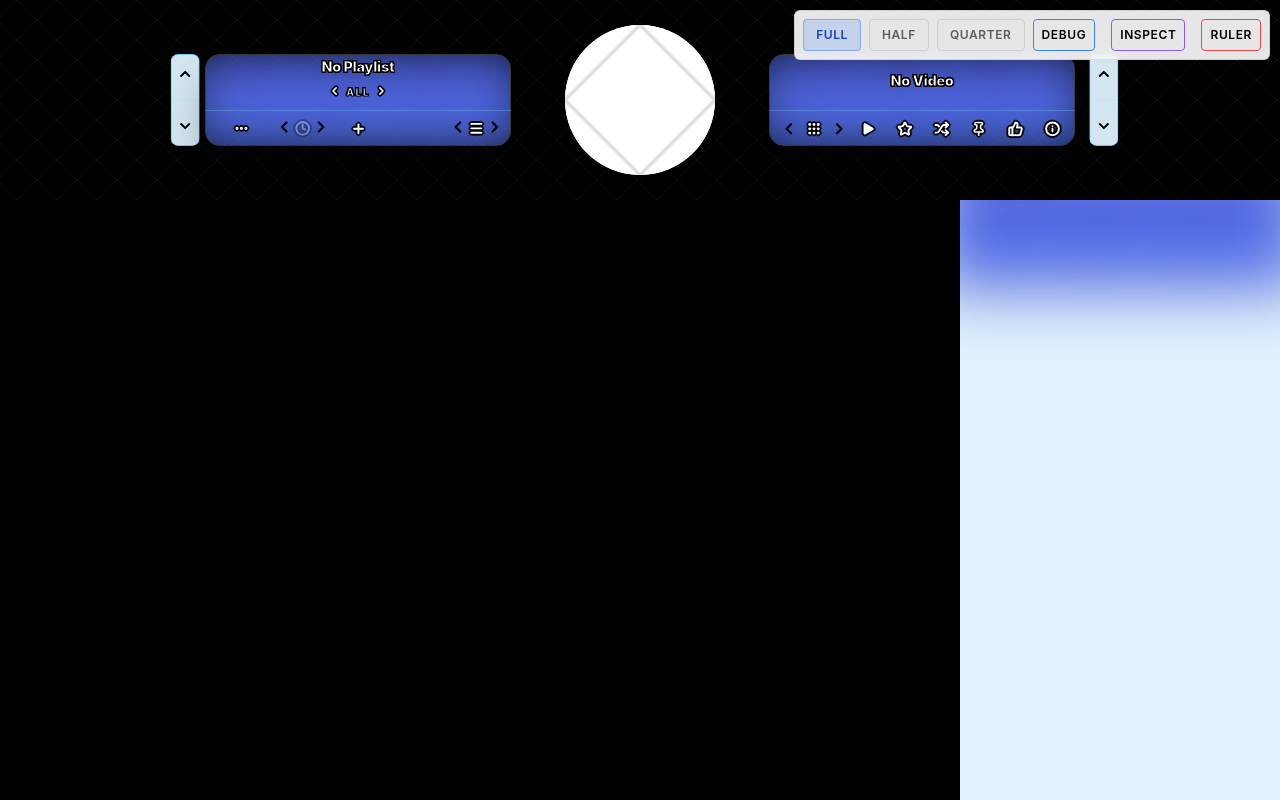
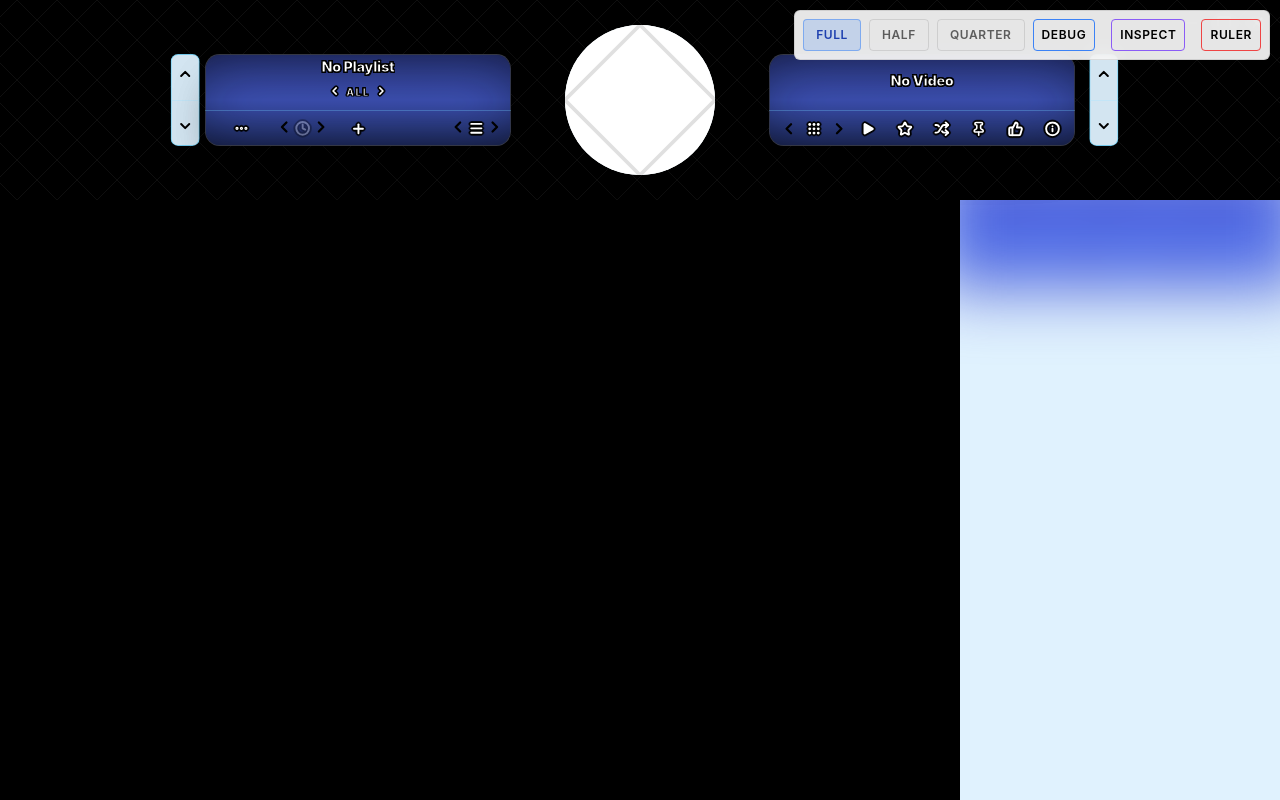
Before and after one commit to openlibraryjzm-hub/localyttv, a React (Vite) app: page / in a window 1280 px wide. Built offline with nearby package versions, Linux system fonts and the light colour scheme.

Commit message:
Convert Top Controller Menu backdrops into solid opaque cards with App Banner color gradients

```diff
--- a/src/components/PlayerControllerPlaylistMenu.jsx
+++ b/src/components/PlayerControllerPlaylistMenu.jsx
@@ -227,11 +227,12 @@ export default function PlayerControllerPlaylistMenu(props) {
           width: `${menuWidth}px`,
           height: `${menuHeight}px`
         }}>
-          {/* Blurred App Banner Backdrop Layer */}
+          {/* Solid App Banner Gradient Backdrop Layer */}
           <div
             aria-hidden="true"
-            className="absolute inset-0 rounded-2xl overflow-hidden pointer-events-none z-0 border border-white/25 shadow-2xl"
+            className="absolute inset-0 rounded-2xl overflow-hidden pointer-events-none z-0 border border-white/20 shadow-2xl bg-slate-950"
           >
+            {/* Blurred App Banner Image Layer */}
             <div style={{
               position: 'absolute',
               inset: 0,
@@ -239,9 +240,12 @@ export default function PlayerControllerPlaylistMenu(props) {
               backgroundPosition: `${bannerHorizontal}% ${bannerVertical}%`,
               backgroundRepeat: 'repeat-x',
               backgroundSize: `${bannerScale}vw auto`,
-              filter: 'blur(28px)',
-              transform: 'scale(1.15)',
+              filter: 'blur(36px)',
+              opacity: 0.85,
+              transform: 'scale(1.25)',
             }} />
+            {/* Depth Gradient Overlay */}
+            <div className="absolute inset-0 bg-gradient-to-b from-black/20 via-transparent to-black/40" />
           </div>
           <div
             className="flex-grow flex flex-col items-center justify-center px-4 relative z-10 overflow-x-visible overflow-y-hidden w-full h-full min-h-0"
--- a/src/components/PlayerControllerVideoMenu.jsx
+++ b/src/components/PlayerControllerVideoMenu.jsx
@@ -246,11 +246,12 @@ export default function PlayerControllerVideoMenu(props) {
           width: `${menuWidth}px`,
           height: `${menuHeight}px`
         }}>
-          {/* Blurred App Banner Backdrop Layer */}
+          {/* Solid App Banner Gradient Backdrop Layer */}
           <div
             aria-hidden="true"
-            className="absolute inset-0 rounded-2xl overflow-hidden pointer-events-none z-0 border border-white/25 shadow-2xl"
+            className="absolute inset-0 rounded-2xl overflow-hidden pointer-events-none z-0 border border-white/20 shadow-2xl bg-slate-950"
           >
+            {/* Blurred App Banner Image Layer */}
             <div style={{
               position: 'absolute',
               inset: 0,
@@ -258,9 +259,12 @@ export default function PlayerControllerVideoMenu(props) {
               backgroundPosition: `${bannerHorizontal}% ${bannerVertical}%`,
               backgroundRepeat: 'repeat-x',
               backgroundSize: `${bannerScale}vw auto`,
-              filter: 'blur(28px)',
-              transform: 'scale(1.15)',
+              filter: 'blur(36px)',
+              opacity: 0.85,
+              transform: 'scale(1.25)',
             }} />
+            {/* Depth Gradient Overlay */}
+            <div className="absolute inset-0 bg-gradient-to-b from-black/20 via-transparent to-black/40" />
           </div>
           {showColorPicker && <button onClick={() => {
             setShowColorPicker(null);
```
